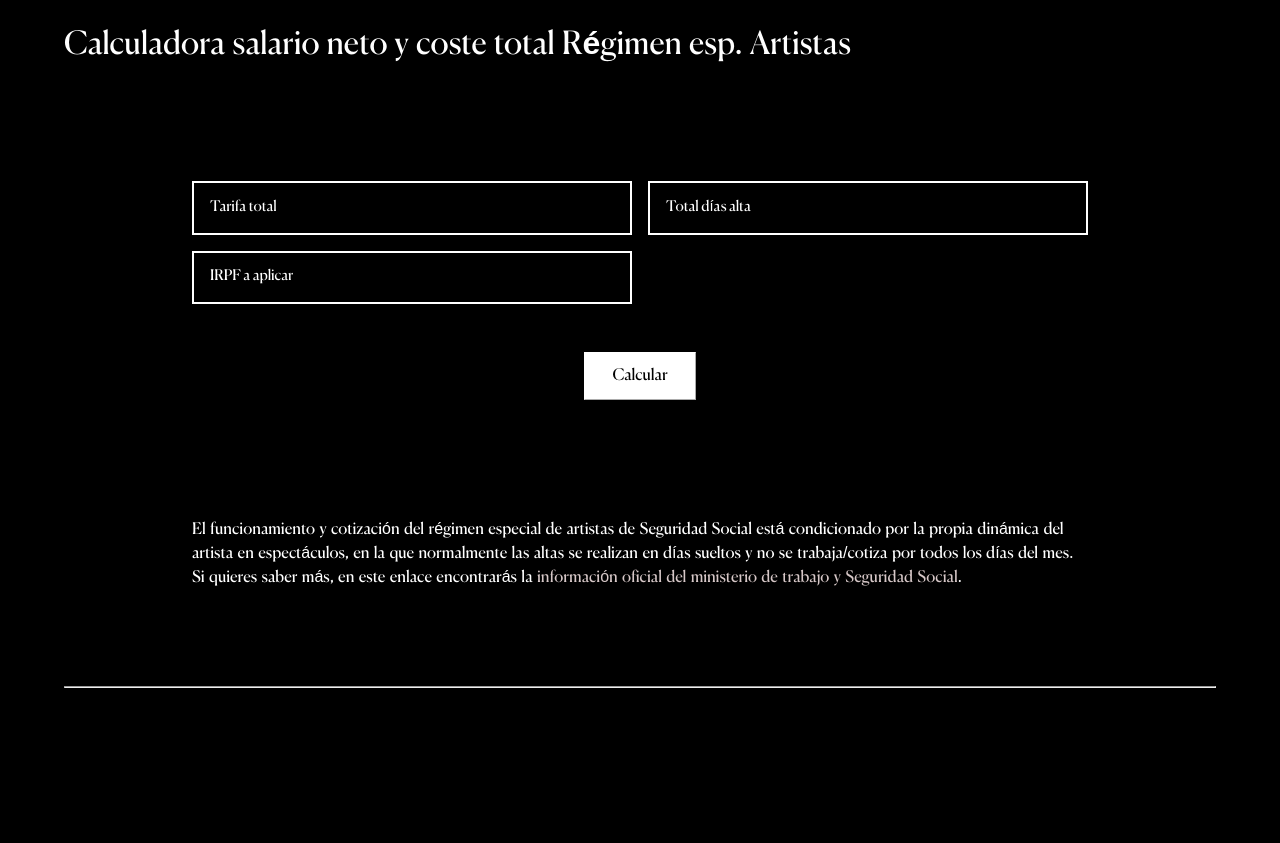
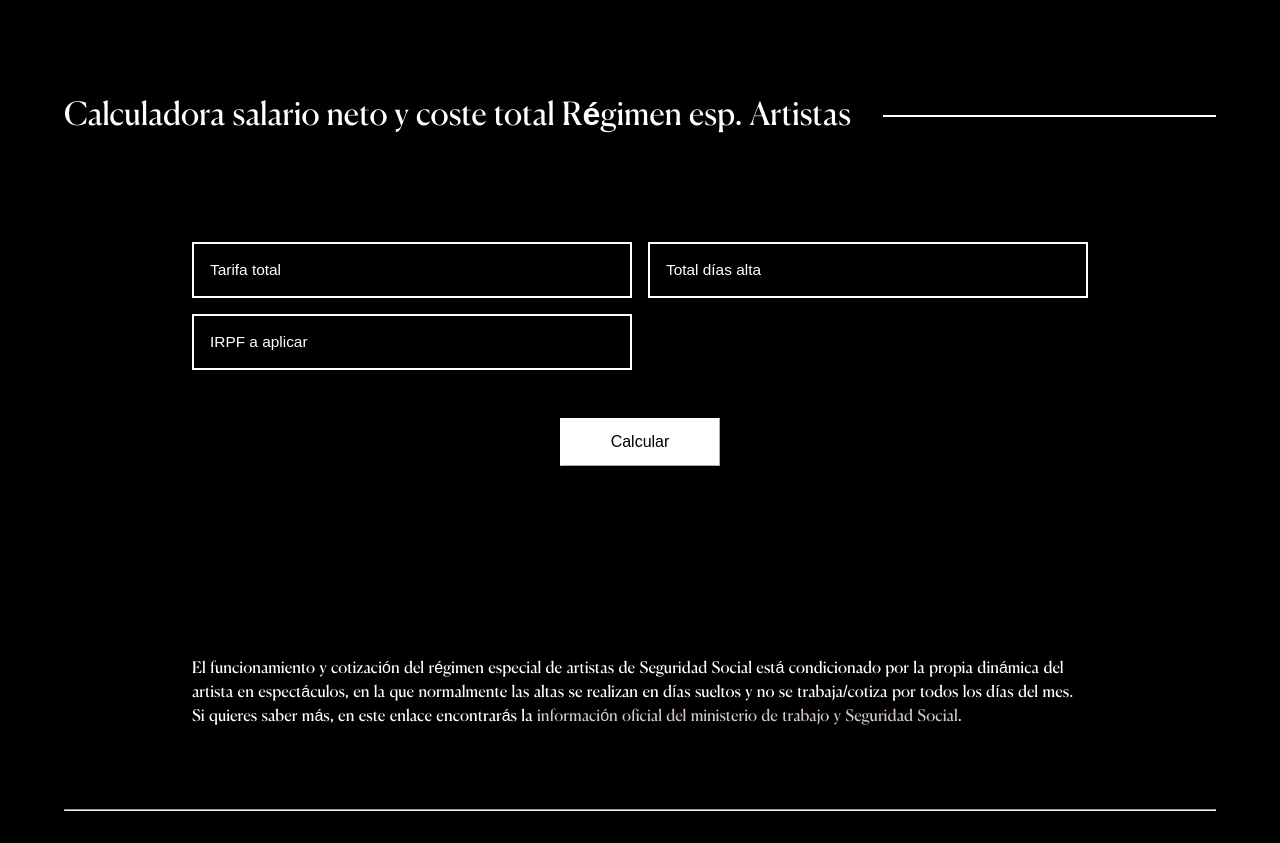
Before and after one commit to jorditosa/calculadora_Artistas, a plain HTML site: page index.html in a window 1280 px wide. Shown: the part 85-928 px from the top of the page. Before the commit the page ends 832 px from the top, so only its background shows below. Drawn offline with Linux system fonts and the light colour scheme.

Commit message:
Add files via upload

```diff
--- a/css/styles.css
+++ b/css/styles.css
@@ -1,10 +1,8 @@
 /**** custom properties ********/
 @font-face {
     font-family: 'Canela';
-    src: url('../fonts/canela/Canela-Regular-Trial.otf'),
-        url('../fonts/canela/Canela-Bold-Trial.otf'),
-        url('../fonts/canela/Canela-Medium-Trial.otf');
-    font-weight: 1 999;
+    src: url('../fonts/canela/Canela-Regular-Trial.otf');
+    font-weight: 1 900;
     font-style: normal;
 }
 
@@ -14,6 +12,7 @@
     --error-color: #bb4949;
 }
 
+/* Parte de código totalmente editable dependiendo del estilo principal utilizado en la web. Es un codigo plantilla para poder trabajar y crear la calculadora*/
 *, *::after, *::before {
     box-sizing: border-box;
     margin: 0;
@@ -42,13 +41,6 @@ p {
         font-size: 1.6em;
     }
 }
-a {
-    text-decoration: none;
-    color: rgb(214, 199, 199);
-}
-a:hover {
-    opacity: 0.6;
-}
 label {
     font-size: 1.6em;
     text-align: left;
@@ -60,13 +52,12 @@ label {
         margin: auto 0;
     }
 }
-main {
-    margin: 4rem 0;
-}
+/* fin código plantilla */
+
+
 .container {
     width: 90%;
     margin: 0 auto;
-
 }
 .logo {
     width: 175px;
@@ -89,11 +80,37 @@ main {
 
 .calculadora-title {
     font-size: 1em;
-    margin: 1em 0;
+    margin-top: 2em;
     color: #fff;
 }
+.calculadora-title h1 {
+    display: flex;
+    border-bottom: 1px solid #fff;
+    padding: 0.2em 0;
+    font-size: 22px;
+    text-align: center;
+}
+.calculadora-title h1::after {
+    content: '';
+    flex-grow: 1;
+    border-bottom: 2px solid #fff;
+    margin: auto 0 auto 1em;
+}
 .form-container {
-    margin: 6em 8em;
+    margin: 2em calc(100%-10%);
+}
+@media (min-width: 768px) {
+    .calculadora-title {
+        margin-top: 5em;
+    }
+    .calculadora-title h1 {
+        border-bottom: none;
+        font-size: 32px;
+        text-align: left;
+    }
+    .form-container {
+        margin: 5em 8em;
+    }
 }
 
 .form-inputs {
@@ -113,6 +130,14 @@ main {
 .form-description {
     font-size: 16px;
 }
+.form-description a {
+    text-decoration: none;
+    color: rgb(214, 199, 199);
+}
+.form-description a:hover {
+    opacity: 0.6;
+}
+
 .calculadora {
     margin-top: 2em;
     margin-bottom: 2em;
@@ -125,13 +150,13 @@ main {
 }
 
 input {
-    font-family:'Canela', sans-serif;
     margin: 1rem 0;
     padding: 0 1rem;
     height: 4em;
     border: 2px solid #fff;
     background-color: #000;
     color: #fff;
+    font-size: 14px;
 }
 @media (min-width: 768px) {
     input {
@@ -142,12 +167,27 @@ input[type=submit] {
     background-color: #e2e2e2;
     margin: 1rem 0;
 }
+.result-overlay {
+    width: 75%;
+    height: 50%;
+    background-color: #fff;
+    position: absolute;
+    top: 50%;
+    left: 50%;
+    transform: translate(-50%, -50%);
+}
+.result-overlay_close {
+    position: absolute;
+    width: 50px;
+    height: 50px;
+    top: 0;
+    right: 0;
+}
+
 .calculadora__results {
     padding: 2rem 0;
     text-align: left;
     font-size: 1.2em;
-    display: grid;
-    grid-template-columns: repeat(2, 1fr 1fr);
 }
 .calculadora__results p {
     margin: 0.4rem 0;
@@ -158,29 +198,49 @@ input[type=submit] {
     padding: 0.4rem 0;
 }
 @media (min-width: 768px) {
-    .calculadora__results {
-        padding: 2rem 0;
-        grid-column: 1 / 5;
-    }
-
     .calculadora__results span {
         font-family: sans-serif;
         font-weight: bold;
         font-size: 1.6em;
     }
 }
+.calculadora__results__container {
+    display: flex;
+    flex-direction: column;
+    align-items: center;
+    gap: 2em;
+}
 .calculadora__neto--container {
-    grid-column: 1 / 3;
     text-align: center;
+    color: #000;
+    font-size: 16px;
 }
 .calculadora__coste--container {
-    grid-column: 3 / 5;
     text-align: center;
+    color: #000;
+    font-size: 16px;
 }
 
 .calculadora__neto,
 .calculadora__coste {
     padding: 1rem 0;
+    display: flex;
+}
+.calculadora__neto::before,
+.calculadora__coste::before {
+    content: '';
+    flex-grow: 1;
+    border-bottom: 1px solid #000;
+    width: 100%;
+    margin: auto 1em;
+}
+.calculadora__neto::after,
+.calculadora__coste::after {
+    content: '';
+    flex-grow: 1;
+    border-bottom: 1px solid #000;
+    width: 100%;
+    margin: auto 1em;
 }
 input[type=number]::placeholder{
     color: #fff;
@@ -192,11 +252,12 @@ input[type=number]::placeholder{
 input:focus {
     background-color: #000;
     color: #fff;
-    outline: 0.1rem solid var(--validated-color);
+    border: 0.1rem solid var(--validated-color);
+    outline: 0.2rem solid var(--validated-color);
 }
 input:invalid {
     background-color: #000;
-    outline: 0.1rem solid var(--error-color);
+    border: 0.2rem solid var(--error-color);
 }
 input.btn {
     display: block;
@@ -206,7 +267,7 @@ input.btn {
     margin: 2em auto;
     font-size: 1em;
 
-    width: 7rem;
+    width: 10em;
     height: 3rem;
 
     transition: all 0.4s ease-in-out;
@@ -252,8 +313,8 @@ input.btn:hover {
 /* MENSAJES DE ERROR */
 
 .error {
-    background-color: #ae6565;
-    padding: 0.6em;
+    background-color: var(--error-color);
+    padding: 0.4em;
     text-align: center;
     grid-column: 1 / 5;
     opacity: 0.9;
--- a/index.html
+++ b/index.html
@@ -26,6 +26,10 @@
             </form>
 
             <section class="calculadora__results">
+                <div>
+                    <img class="result-overlay_close" src="img/close-circle-outline.svg" alt="close">
+                </div>
+                <div class="calculadora__results__container">
                     <div class="calculadora__neto--container">
                         <p class="calculadora__neto--text">
                         </p>
@@ -36,10 +40,11 @@
                         </p>
                         <span class="calculadora__coste"></span>
                     </div>
+                </div>
             </section>
 
             <section>
-                <p class="form-description">El funcionamiento y cotización del régimen especial de artistas de Seguridad Social está condicionado por la propia dinámica del artista en espectáculos, en la que normalmente las altas se realizan en días sueltos y no se trabaja/cotiza por todos los días del mes. Si quieres saber más, en este enlace encontrarás la <a href="https://www.mites.gob.es/es/guia/texto/guia_14/contenidos/guia_14_30_1.htm" title="Guia artistas ministerio trabajo">información oficial del ministerio de trabajo y Seguridad Social</a>.</p>
+                <p class="form-description">El funcionamiento y cotización del régimen especial de artistas de Seguridad Social está condicionado por la propia dinámica del artista en espectáculos, en la que normalmente las altas se realizan en días sueltos y no se trabaja/cotiza por todos los días del mes. Si quieres saber más, en este enlace encontrarás la <a target="_blank" href="https://www.mites.gob.es/es/guia/texto/guia_14/contenidos/guia_14_30_1.htm" title="Guia artistas ministerio trabajo">información oficial del ministerio de trabajo y Seguridad Social</a>.</p>
             </section>
         </section>
         <hr>
--- a/js/app.js
+++ b/js/app.js
@@ -27,6 +27,9 @@ formulario.addEventListener('submit', calculadora);
 // FUNCIONES
 function calculadora(e){
     e.preventDefault();
+
+    let resultAlert = document.querySelector('.calculadora__results');
+    resultAlert.classList.add('result-overlay');
 
     let salaryDaily = parseFloat(salary / days);
     console.log(salaryDaily);
@@ -92,11 +95,10 @@ function calculadora(e){
         errorBox.textContent = "Por favor, introduce datos válidos";
         errorBox.classList.add('error');
 
-        let errorAlert = document.querySelector('.calculadora__results');
-        errorAlert.appendChild(errorBox);
+        resultAlert.appendChild(errorBox);
 
         setTimeout(() => {
-            errorAlert.remove();
+            resultAlert.remove();
         }, 5000)
     }
 
```
Also changed, not shown: img/close-circle-outline.svg (added). Lines whose indentation alone changed are shown as unchanged.
